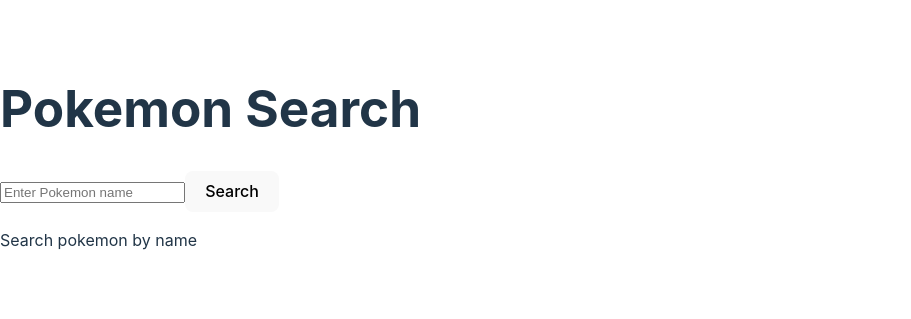
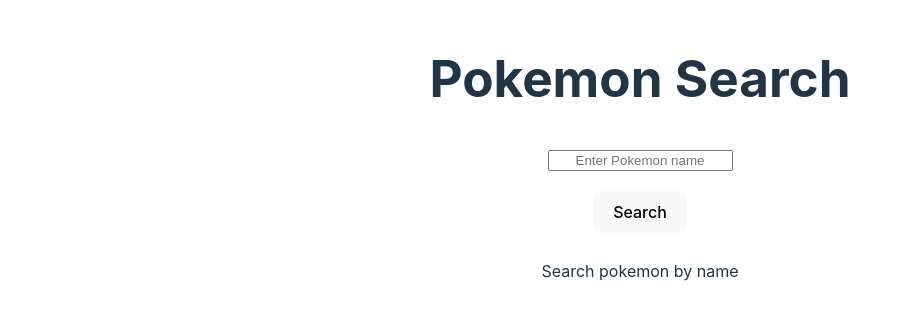
Before and after one commit to NikoKola1/dynamic-webpage-exercises, a React (Vite) app: page /opendataassignment in a window 1280 px wide. Shown: the part 243-562 px from the top of the page, without its empty margins (0-911 px from the left). Built offline with nearby package versions, Linux system fonts and the light colour scheme.

Commit message:
opendata.css styles added

```diff
--- a/src/opendata.css
+++ b/src/opendata.css
@@ -0,0 +1,19 @@
+.opendata-container {
+    display: flex;
+    flex-direction: column;
+    align-items: center;
+    justify-content: center;
+    height: 100vh;
+    width: 100vw;
+    text-align: center;
+}
+
+input, button {
+    margin: 10px;
+    text-align: center;
+}
+
+.opendata-container img {
+    width: 200px;
+    height: 200px;
+}
```
